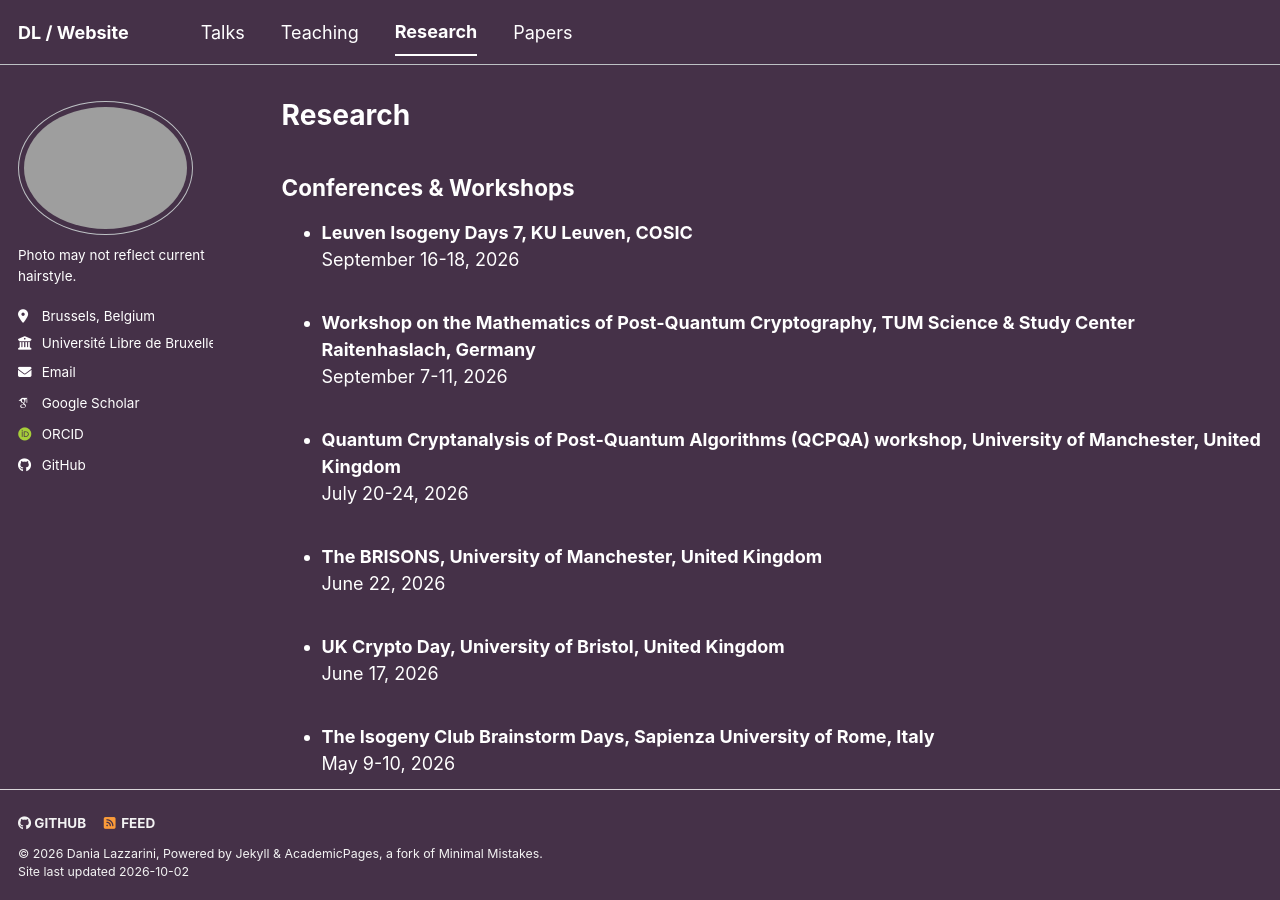
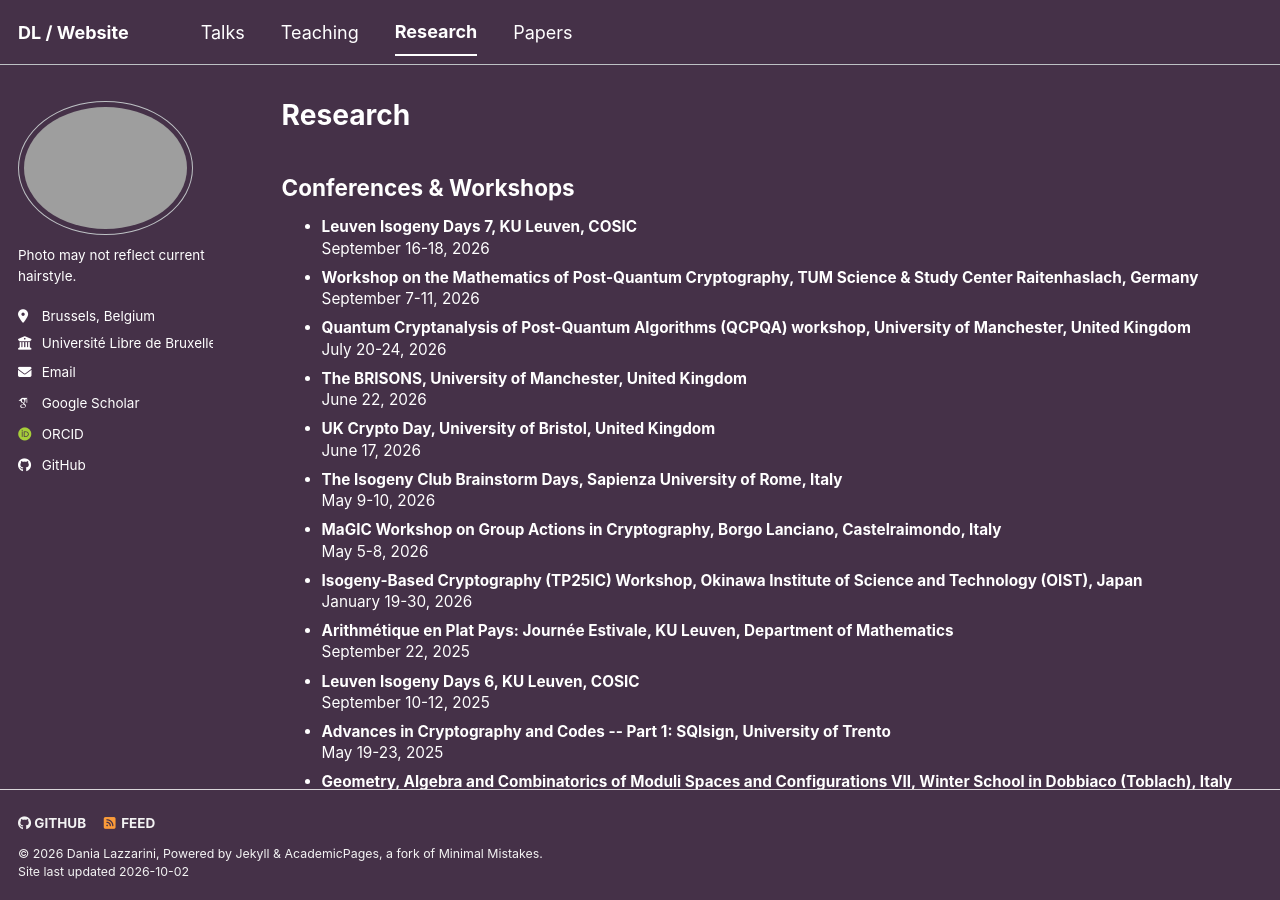
Before and after one commit to DaniaLazzarini/DaniaLazzarini.github.io, a Jekyll site: the page built from _pages/research.html, in a window 1280 px wide and 900 px high. Built offline with Jekyll 4.4.1, drawn with Linux system fonts in a browser that asks for light colours; some web fonts are replaced; a script bundle is joined from its source files by our own code; library files that are not in the unit come from our copies.

Commit message:
Smaller workshop text

```diff
--- a/_pages/research.html
+++ b/_pages/research.html
@@ -7,12 +7,11 @@ author_profile: true
 
 <h2>Conferences &amp; Workshops</h2>
 
-<ul>
+<ul style="font-size: 0.85em; line-height: 1.4;">
 {% for workshop in site.data.workshops %}
-  <li>
+  <li style="margin-bottom: 0.5em;">
     <strong>{{ workshop.name }}</strong><br>
     {{ workshop.date }}
   </li>
-  <br>
 {% endfor %}
 </ul>
```
